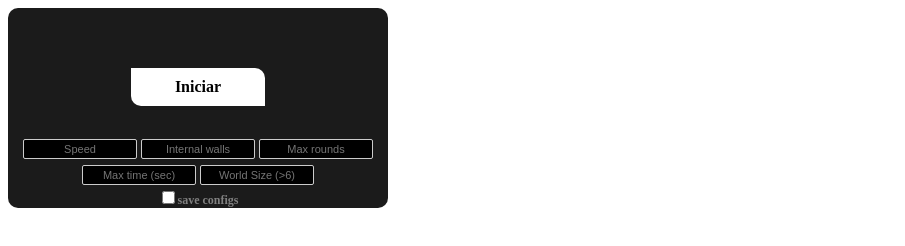
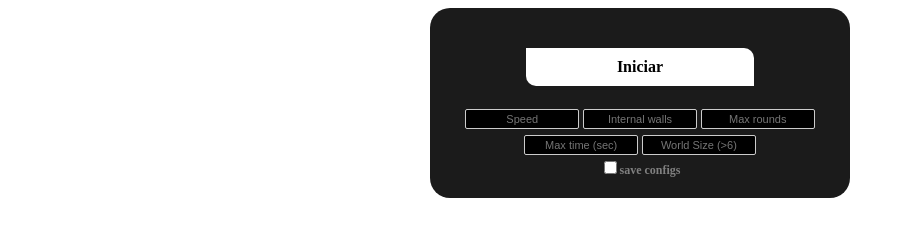
Before and after one commit to Biusbiro/JavaScriptEloquent, a plain HTML site: page TheWorld/index.html in a window 1280 px wide. Shown: the whole page, without its empty margins (0-905 px from the left). Drawn offline with Linux system fonts and the light colour scheme.

Commit message:
Corrigido centralização do painel de configurações, e display do bloco do tabuleiro

```diff
--- a/TheWorld/Style.css
+++ b/TheWorld/Style.css
@@ -10,6 +10,10 @@
     height: 20px;
     width: 20px;
     text-align: center
+}
+
+#arenaSlot{
+    text-align: center;
 }
 
 .button-score{
@@ -71,19 +75,17 @@
 
 .bg-config{
     background-color: #1b1b1b;
-    border-radius: 10px;
-    width: 380px;
-    height: 200px;
-    position: absolute;
+    border-radius: 20px;
+    width: 30%;
     margin: auto;
     display: block;
+    text-align: center;
+    padding: 20px;
 }
 
 .button-config
 {
-    position: relative;
-    margin: 60px auto 30px;
-    width: 30%;
+    margin: 20px 20% 20px 20%;
     padding: 10px;
     background-color: white;
     border-radius: 10px;
--- a/TheWorld/World.js
+++ b/TheWorld/World.js
@@ -392,6 +392,7 @@ var setConfigs = function(configuration){
 var start = function(){
     setConfigs();
     getById("bg-config").style.display = "none";
+    getById("pannel").style.display = "block";
     content = createWorld(config.sizeWorld, config.sizeWorld);
     content = populeWorld(content);
 }
--- a/TheWorld/index.html
+++ b/TheWorld/index.html
@@ -23,7 +23,7 @@
             </div>
         </div>
     </div>
-    <div id=pannel>
+    <div id=pannel style="display: none;">
         <div id="scoreBoard">
             <div class="score" id="vi1">
                 <div class="score-name">♣</div>
```
